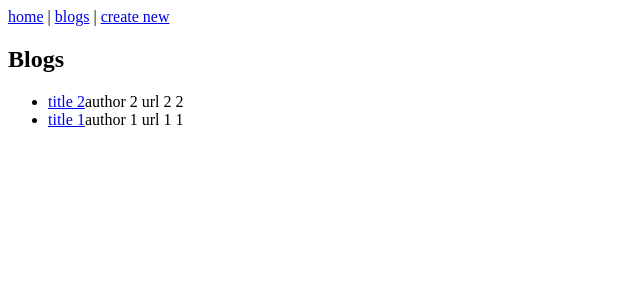
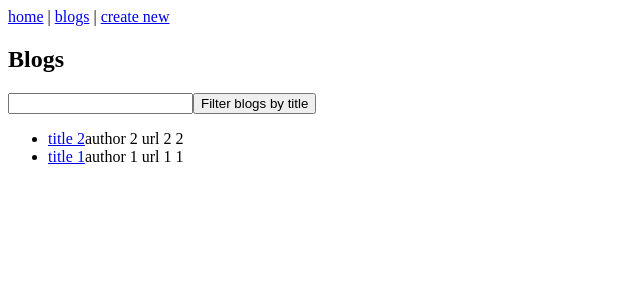
Before and after one commit to onoprienko/full-stack-open-nextjs-2026, a Next.js app: page /blogs in a window 1280 px wide. Shown: the top 300 px of the page, without its empty margins (0-640 px from the left). Built offline with nearby package versions, Linux system fonts and the light colour scheme.

Commit message:
exercise: Search (6)

```diff
--- a/app/actions/blogs.ts
+++ b/app/actions/blogs.ts
@@ -21,3 +21,8 @@ export const addBlogLike = async (formData: FormData) => {
   revalidatePath(`/blogs/${id}`)
   revalidatePath('/blogs')
 }
+
+export const filterBlogs = async (formData: FormData) => {
+  const filter = formData.get('filter') as string
+  redirect(`/blogs?filter=${filter}`)
+}
--- a/app/blogs/page.tsx
+++ b/app/blogs/page.tsx
@@ -1,11 +1,25 @@
 import Link from 'next/link'
 import { getBlogs } from '../services/blogs'
+import { filterBlogs } from '@/app/actions/blogs'
 
-const Blogs = () => {
-  const blogs = getBlogs()
+export const instant = false
+
+const Blogs = async ({
+  searchParams,
+}: {
+  searchParams: Promise<{ filter?: string }>
+}) => {
+  const { filter } = await searchParams
+  const blogs = filter
+    ? getBlogs().filter((blog) => blog.title.includes(filter))
+    : getBlogs()
   return (
     <div>
       <h2>Blogs</h2>
+      <form action={filterBlogs}>
+        <input type="search" name="filter" />
+        <button type="submit">Filter blogs by title</button>
+      </form>
       <ul>
         {blogs
           .sort((a, b) => b.likes - a.likes)
```
